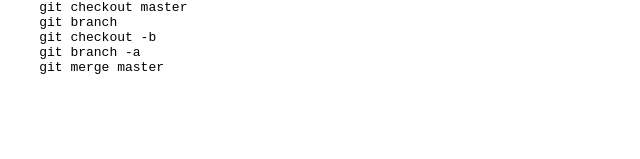
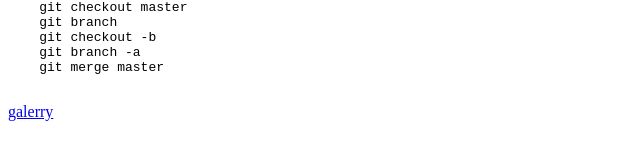
Before and after one commit to KoctyaShkimbov/gitHUBvolga, a plain HTML site: page index.html in a window 1280 px wide. Shown: the part 623-782 px from the top of the page, 0-640 px from the left. Drawn offline with Linux system fonts and the light colour scheme.

Commit message:
add href

```diff
--- a/index.html
+++ b/index.html
@@ -53,6 +53,7 @@
     git branch -а
     git merge master
     </pre>
+    <a href="gallery.html">galerry</a>
 </body>
 
 </html>
```
Also changed, not shown: gallery.html (+1 -0 lines).
